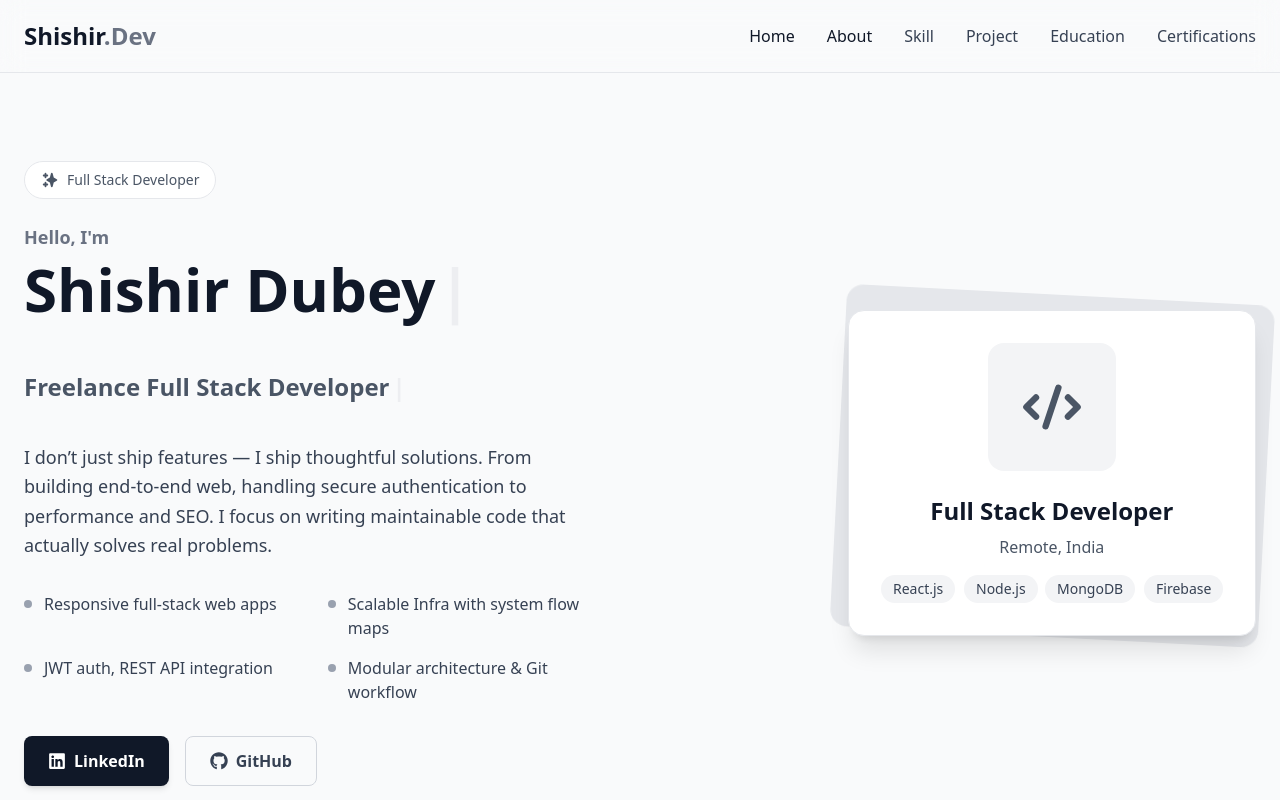
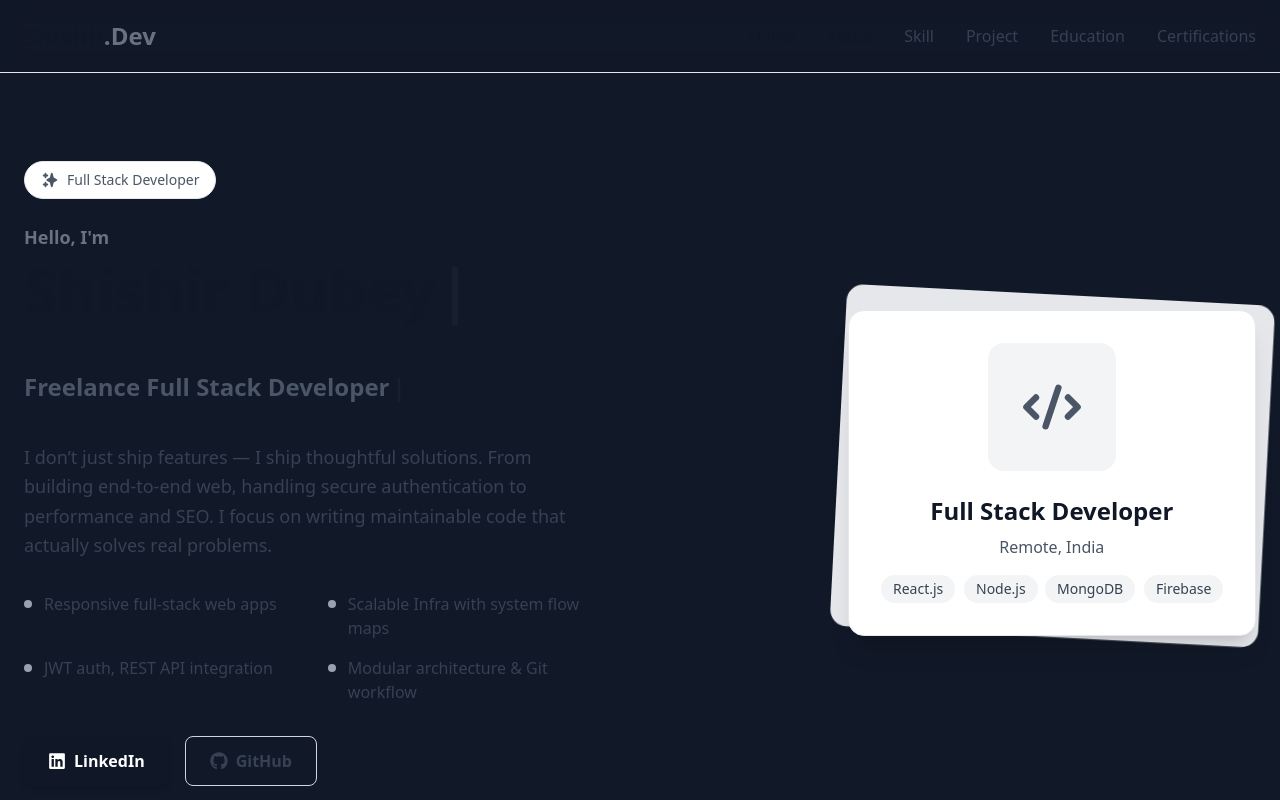
Before and after one commit to shishirdubey24/My-Portfolio, a React (Vite) app: page / in a window 1280 px wide. Shown: the top 800 px of the page. Built offline with nearby package versions, Linux system fonts and the light colour scheme.

Commit message:
Updated GLobal CSS

```diff
--- a/src/index.css
+++ b/src/index.css
@@ -1,33 +1,29 @@
 /* =============================================================================
-   FOUC PREVENTION & INSTANT BACKGROUND
-   Prevents white flash on page load - matches App.jsx colors
+   GLOBAL BASE STYLES – FORCED DARK MODE BACKGROUND
    ============================================================================= */
 
-/* Immediate background - no flash */
 html, body {
-  background-color: #f9fafb; /* gray-50 - matches your App.jsx */
+  background-color: #111827; /* Always dark */
   margin: 0;
   padding: 0;
-}
-
-/* Dark mode support */
-@media (prefers-color-scheme: dark) {
-  html, body {
-    background-color: #111827; /* gray-900 - matches your App.jsx */
-  }
-}
-
-/* Smooth transitions for theme changes */
-html, body {
+  color: #f9fafb;
   transition: background-color 0.15s ease;
+  scroll-behavior: smooth;
+  scroll-padding-top: 80px;
 }
 
 /* =============================================================================
-   LIGHTWEIGHT ANIMATIONS FOR PORTFOLIO COMPONENTS
-   Optimized for React Performance & Clean Card Designs
+   SMOOTH SCROLLING - UNIVERSAL
+   ============================================================================= */
+* {
+  scroll-behavior: smooth;
+}
+
+/* =============================================================================
+   ANIMATIONS – CLEAN, HARDWARE ACCELERATED
    ============================================================================= */
 
-/* Base Keyframe Animations */
+/* Keyframes */
 @keyframes fade-in {
   from { opacity: 0; transform: translateY(20px); }
   to { opacity: 1; transform: translateY(0); }
@@ -79,7 +75,7 @@ html, body {
   50% { transform: translateY(-10px); }
 }
 
-/* Animation Classes - Hardware Accelerated */
+/* Animation Classes */
 .animate-fade-in {
   animation: fade-in 0.8s ease-out forwards;
   opacity: 0;
@@ -136,7 +132,7 @@ html, body {
   animation: float 3s ease-in-out infinite;
 }
 
-/* Delay Classes for Staggered Animations */
+/* Delays */
 .delay-100 { animation-delay: 100ms; }
 .delay-200 { animation-delay: 200ms; }
 .delay-300 { animation-delay: 300ms; }
@@ -150,7 +146,7 @@ html, body {
 .delay-1500 { animation-delay: 1500ms; }
 .delay-2000 { animation-delay: 2000ms; }
 
-/* Performance Optimizations */
+/* Performance Boost */
 .animate-fade-in,
 .animate-fade-in-up,
 .animate-fade-in-down,
@@ -163,11 +159,13 @@ html, body {
   perspective: 1000px;
 }
 
-/* Hover Effects for Interactive Elements */
+/* =============================================================================
+   HOVER INTERACTIONS
+   ============================================================================= */
+
 .hover-lift {
   transition: transform 0.2s ease-out;
 }
-
 .hover-lift:hover {
   transform: translateY(-2px);
 }
@@ -175,46 +173,28 @@ html, body {
 .hover-scale {
   transition: transform 0.2s ease-out;
 }
-
 .hover-scale:hover {
   transform: scale(1.02);
 }
 
-/* Smooth Scrolling */
-html {
-  scroll-behavior: smooth;
-  scroll-padding-top: 80px;
+/* =============================================================================
+   CARD & COMPONENT DESIGN
+   ============================================================================= */
+
+.card-container {
+  background: linear-gradient(145deg, #1f2937, #111827); /* always dark */
+  border: 1px solid #374151;
 }
 
-/* Ultra-smooth scrolling for all browsers */
-* {
-  scroll-behavior: smooth;
+/* Optional: Loaded state styling */
+.portfolio-loaded {
+  /* Add loaded animations or classes here if needed */
 }
 
 /* =============================================================================
-   COMPONENT LOADING OPTIMIZATION
-   Ensures smooth entrance for all portfolio sections
+   ACCESSIBILITY – REDUCED MOTION SUPPORT
    ============================================================================= */
 
-/* Initial state - prevents layout shift */
-.portfolio-loaded {
-  /* Add any global loaded state styles if needed */
-}
-
-/* Optimize for your card designs */
-.card-container {
-  background: linear-gradient(145deg, #ffffff, #f3f4f6);
-  border: 1px solid #e5e7eb;
-}
-
-@media (prefers-color-scheme: dark) {
-  .card-container {
-    background: linear-gradient(145deg, #1f2937, #111827);
-    border: 1px solid #374151;
-  }
-}
-
-/* Remove animations for users who prefer reduced motion */
 @media (prefers-reduced-motion: reduce) {
   .animate-fade-in,
   .animate-fade-in-up,
@@ -237,23 +217,21 @@ html {
 
 /* =============================================================================
    MOBILE OPTIMIZATION
-   Ensures consistent experience across all devices
    ============================================================================= */
 
-/* Prevent mobile browser zoom on input focus */
+/* Prevent mobile zoom on input */
 @viewport {
   width: device-width;
   zoom: 1.0;
 }
 
-/* Mobile-specific optimizations */
+/* Mobile performance tweaks */
 @media (max-width: 768px) {
   html, body {
     -webkit-text-size-adjust: 100%;
     -ms-text-size-adjust: 100%;
   }
 
-  /* Optimize animations for mobile performance */
   .animate-fade-in,
   .animate-fade-in-up,
   .animate-fade-in-down,
@@ -262,6 +240,6 @@ html {
   .animate-scale-in,
   .animate-scale-in-rotate,
   .animate-bounce-in {
-    animation-duration: 0.6s; /* Faster on mobile */
+    animation-duration: 0.6s;
   }
 }
```
